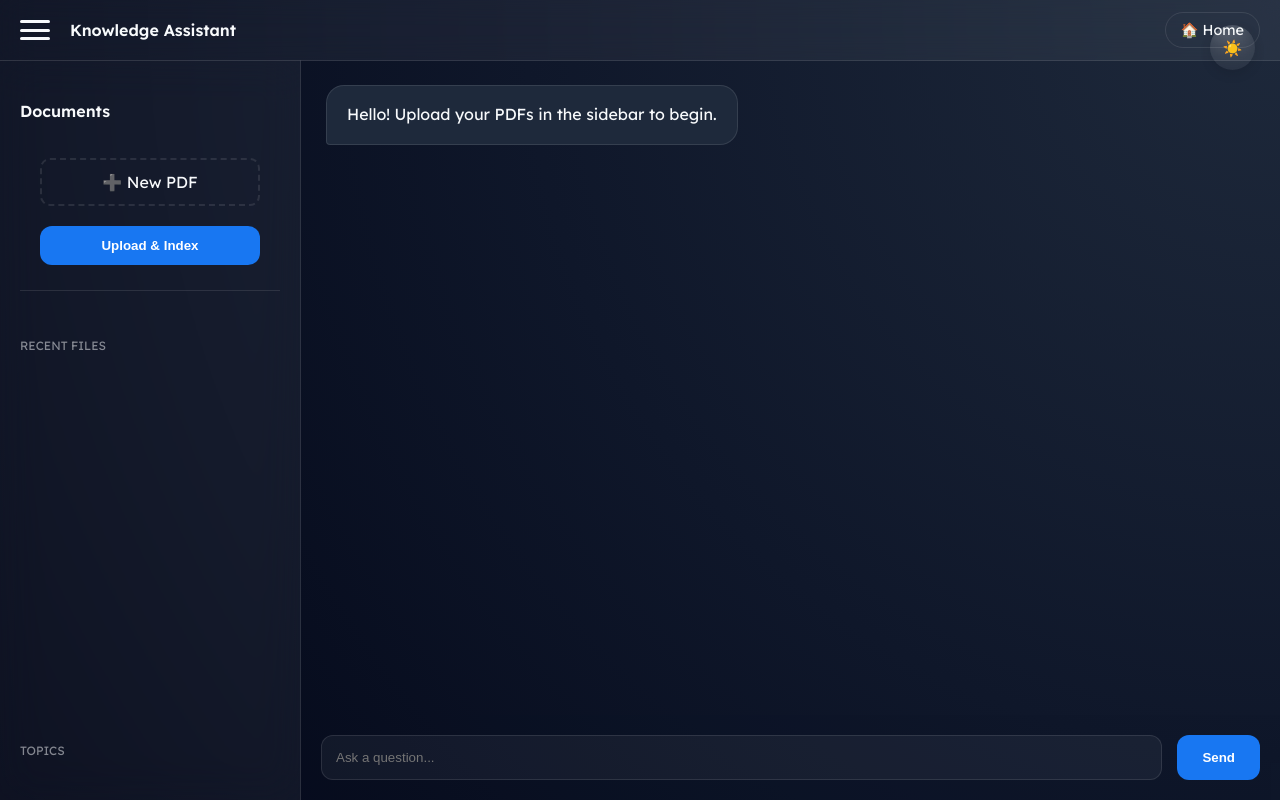
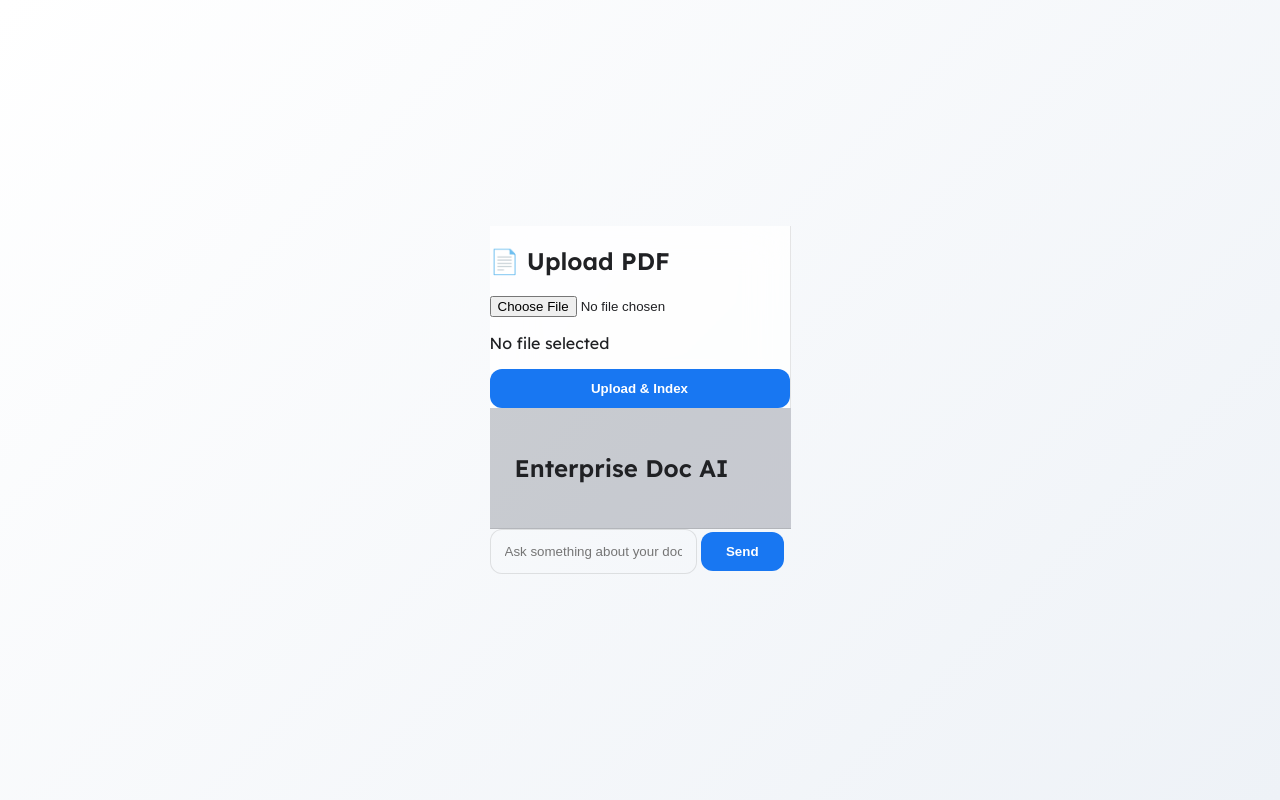
Before and after one commit to Arman1234-cell/Arman1234-cell-Enterprise-Doc-Ai, a Flask app: page /chat in a window 1280 px wide. Run offline with Flask 3, Linux system fonts and the light colour scheme; some libraries are stand-ins or nearby versions.

Commit message:
Update chat.html

```diff
--- a/templates/chat.html
+++ b/templates/chat.html
@@ -1,128 +1,78 @@
 <!DOCTYPE html>
 <html lang="en">
 <head>
-    <meta charset="UTF-8">
-    <meta name="viewport" content="width=device-width, initial-scale=1.0">
-    <title>AI Knowledge Assistant | Chat</title>
+    <meta charset="UTF-8" />
+    <title>AI Chatroom | PDF Knowledge Base</title>
+    <meta name="viewport" content="width=device-width, initial-scale=1.0" />
+
     <link href="https://fonts.googleapis.com/css2?family=Lexend:wght@300;400;600&display=swap" rel="stylesheet">
-    <link rel="stylesheet" href="{{ url_for('static', filename='style.css') }}">
-    <style>
-        /* Sidebar Scrollable Sections */
-        .sidebar-content {
-            display: flex;
-            flex-direction: column;
-            height: 100%;
-            padding: 20px;
-            gap: 15px;
-        }
+    <link rel="stylesheet" href="/static/style.css">
+</head>
 
-        .pdf-history {
-            flex-grow: 1;
-            overflow-y: auto;
-            margin-top: 10px;
-        }
+<body>
+<div class="app-container">
 
-        .history-item {
-            padding: 10px;
-            background: rgba(255, 255, 255, 0.05);
-            border: 1px solid var(--border);
-            border-radius: 8px;
-            margin-bottom: 8px;
-            font-size: 0.85rem;
-            display: flex;
-            align-items: center;
-            gap: 10px;
-        }
+    <!-- Sidebar -->
+    <aside class="sidebar">
+        <h2>📄 Upload PDF</h2>
 
-        .back-home {
-            text-decoration: none;
-            color: var(--text-main);
-            font-size: 0.9rem;
-            padding: 8px 15px;
-            border: 1px solid var(--border);
-            border-radius: 20px;
-            margin-left: auto;
-            transition: 0.3s;
-        }
+        <input
+            type="file"
+            id="pdfInput"
+            accept="application/pdf"
+            onchange="updateFileName(this)"
+        />
 
-        .back-home:hover {
-            background: var(--primary);
-            color: white;
-        }
+        <p id="fileName">No file selected</p>
 
-        .topic-tag {
-            background: var(--primary);
-            color: white;
-            padding: 5px 12px;
-            border-radius: 15px;
-            font-size: 0.8rem;
-            cursor: pointer;
-            transition: 0.2s;
-        }
+        <button id="uploadBtn" onclick="uploadPDF()">
+            Upload & Index
+        </button>
+    </aside>
 
-        .topic-tag:hover {
-            opacity: 0.8;
-            transform: translateY(-2px);
-        }
-    </style>
-</head>
-<body class="dark-mode">
+    <!-- Chat Section -->
+    <main class="chat-section">
+        <header class="chat-header">
+            <h2>Enterprise Doc AI</h2>
+        </header>
 
-    <nav class="top-nav">
-        <div class="hamburger" onclick="toggleSidebar()">
-            <span></span><span></span><span></span>
+        <div id="chatBox" class="chat-box"></div>
+
+        <div class="chat-input">
+            <input
+                type="text"
+                id="userQuery"
+                placeholder="Ask something about your document..."
+                onkeydown="if(event.key === 'Enter') askQuestion()"
+            />
+            <button id="sendBtn" onclick="askQuestion()">Send</button>
         </div>
-        <div style="font-weight: 600;">Knowledge Assistant</div>
+    </main>
 
-        <a href="{{ url_for('index') }}" class="back-home">🏠 Home</a>
+</div>
 
-        <div class="theme-toggle" onclick="toggleTheme()" style="margin-left: 15px; cursor: pointer;">
-            <span id="theme-icon">☀️</span>
-        </div>
-    </nav>
+<!-- ================== JAVASCRIPT ================== -->
+<script>
+/* -------------------------------
+   Add message to chat UI
+-------------------------------- */
+function addMessage(sender, text) {
+    const chatBox = document.getElementById("chatBox");
+    const msg = document.createElement("div");
+    msg.className = sender === "user" ? "user-msg" : "bot-msg";
+    msg.innerText = text;
+    chatBox.appendChild(msg);
+    chatBox.scrollTop = chatBox.scrollHeight;
+}
 
-    <div class="app-wrapper">
-        <aside id="sidebar" class="sidebar">
-            <div class="sidebar-content">
-                <h4>Documents</h4>
-
-                <div class="upload-section">
-                    <input type="file" id="pdfInput" accept=".pdf" style="display: none;" onchange="updateFileName()">
-                    <label for="pdfInput" style="display: block; padding: 12px; border: 2px dashed var(--border); border-radius: 10px; text-align: center; cursor: pointer; margin-bottom: 10px;">
-                        <span id="fileNameDisplay">➕ New PDF</span>
-                    </label>
-                    <button onclick="uploadPDF()" id="uploadBtn" style="width: 100%;">Upload & Index</button>
-                </div>
-
-                <hr style="border: 0; border-top: 1px solid var(--border); margin: 10px 0;">
-
-                <div class="pdf-history">
-                    <p style="font-size: 0.75rem; opacity: 0.5; text-transform: uppercase;">Recent Files</p>
-                    <div id="file-list"></div>
-                </div>
-
-                <div id="tag-box">
-                    <p style="font-size: 0.75rem; opacity: 0.5; text-transform: uppercase;">Topics</p>
-                </div>
-            </div>
-        </aside>
-
-        <main class="chat-main">
-            <div id="chat-window">
-                <div class="msg bot-msg">Hello! Upload your PDFs in the sidebar to begin.</div>
-            </div>
-            <footer>
-                <input type="text" id="userQuery" placeholder="Ask a question..." onkeypress="if(event.key === 'Enter') askQuestion()">
-                <button onclick="askQuestion()" id="sendBtn">Send</button>
-            </footer>
-        </main>
-    </div>
-
-   <script>
+/* -------------------------------
+   Ask Question (Chat)
+-------------------------------- */
 async function askQuestion() {
     const input = document.getElementById("userQuery");
     const sendBtn = document.getElementById("sendBtn");
     const query = input.value.trim();
+
     if (!query) return;
 
     addMessage("user", query);
@@ -145,10 +95,58 @@ async function askQuestion() {
             addMessage("bot", data.response);
         }
     } catch (err) {
-        addMessage("bot", "Server error. Refresh and try again.");
+        addMessage("bot", "❌ Server error. Please refresh.");
     } finally {
         sendBtn.disabled = false;
         sendBtn.innerText = "Send";
+    }
+}
+
+/* -------------------------------
+   Show selected file name
+-------------------------------- */
+function updateFileName(input) {
+    const label = document.getElementById("fileName");
+    if (input.files.length > 0) {
+        label.innerText = input.files[0].name;
+    } else {
+        label.innerText = "No file selected";
+    }
+}
+
+/* -------------------------------
+   Upload PDF to Backend
+-------------------------------- */
+async function uploadPDF() {
+    const fileInput = document.getElementById("pdfInput");
+
+    if (!fileInput.files.length) {
+        alert("Please select a PDF file first");
+        return;
+    }
+
+    const formData = new FormData();
+    formData.append("file", fileInput.files[0]);
+
+    try {
+        const response = await fetch("/upload", {
+            method: "POST",
+            body: formData
+        });
+
+        const data = await response.json();
+
+        if (!response.ok || data.error) {
+            alert("❌ Upload failed: " + (data.error || "Unknown error"));
+            return;
+        }
+
+        alert("✅ PDF indexed successfully!");
+        console.log("Tags:", data.tags);
+
+    } catch (err) {
+        console.error(err);
+        alert("❌ Server error during upload");
     }
 }
 </script>
```
